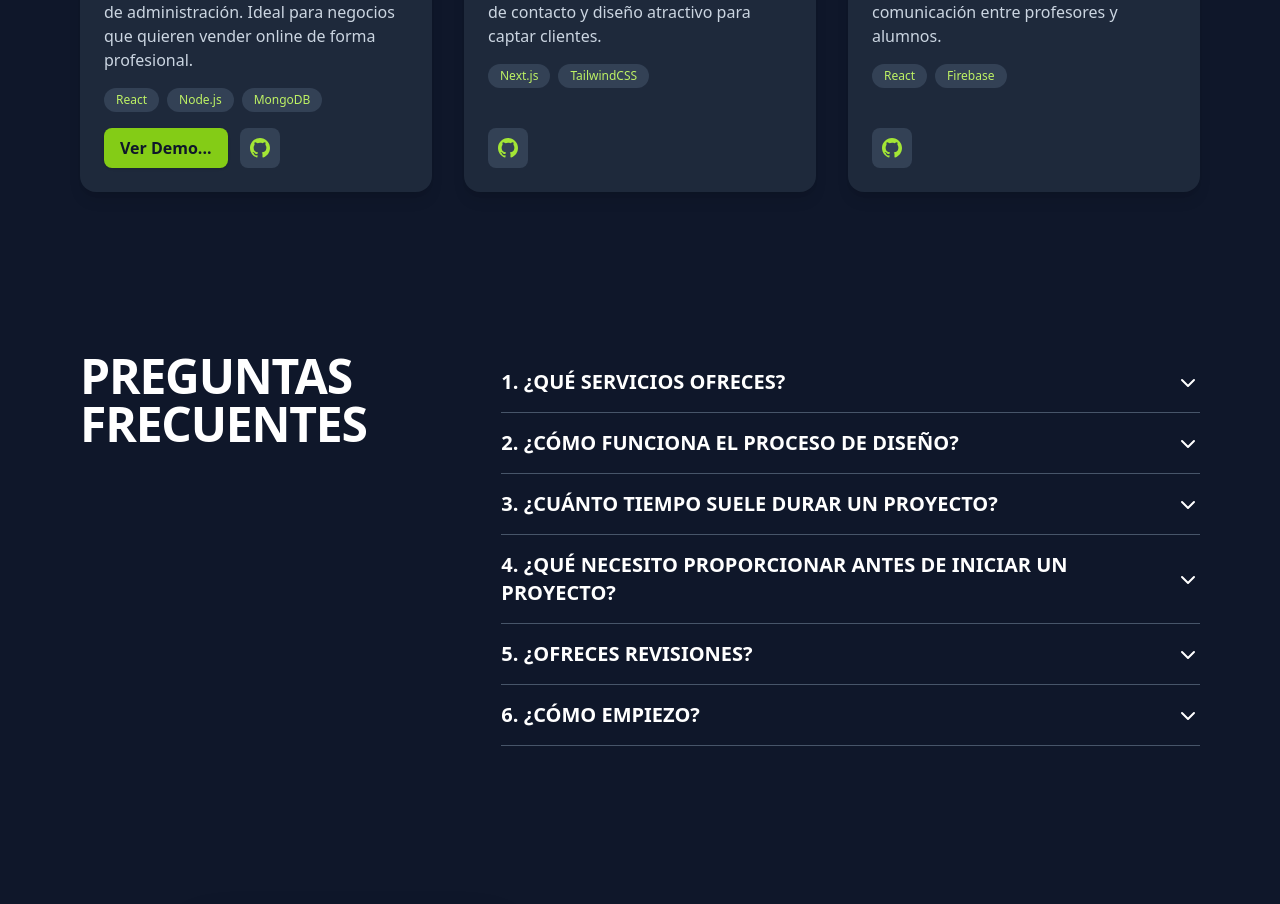
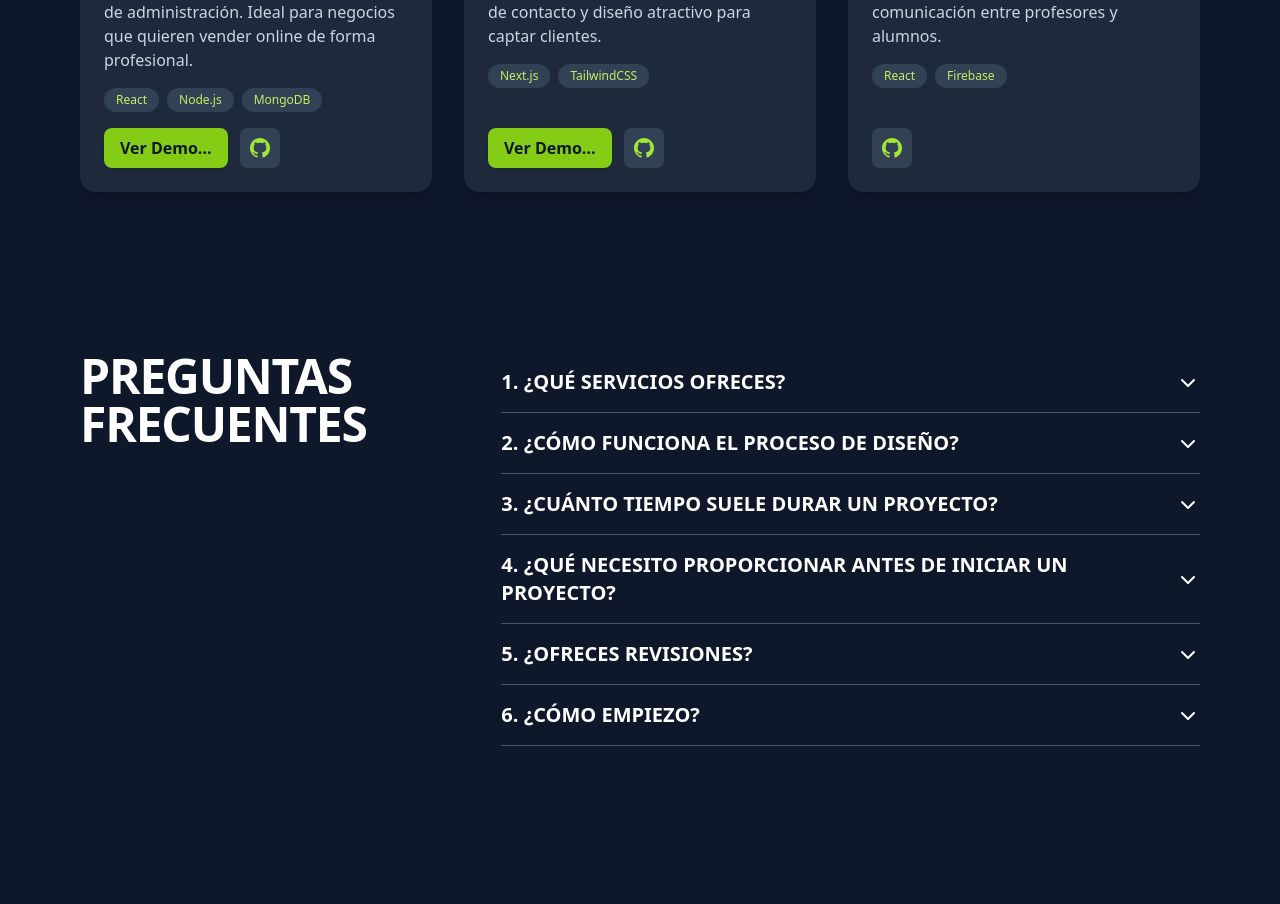
Before and after one commit to Marcos-Bntz/Portfolio, a React (Vite) app: page / in a window 1280 px wide. Shown: the part 2167-3071 px from the top of the page. Built offline with nearby package versions, Linux system fonts and the light colour scheme.

Commit message:
Update Projects.tsx

```diff
--- a/src/components/Projects.tsx
+++ b/src/components/Projects.tsx
@@ -27,7 +27,7 @@ const projects = [
     description: 'Sitio web profesional para una florería, con catálogo de productos, formulario de contacto y diseño atractivo para captar clientes.',
     tech: ['Next.js', 'TailwindCSS'],
     github: 'https://github.com/Marcos-Bntz/floreria-paginaWeb',
-    demo: '' // Agregar la url cuando esté disponible
+    demo: 'https://marcos-bntz.github.io/floreria-paginaWeb/'
   },
   {
     title: 'Aula Virtual',
```
